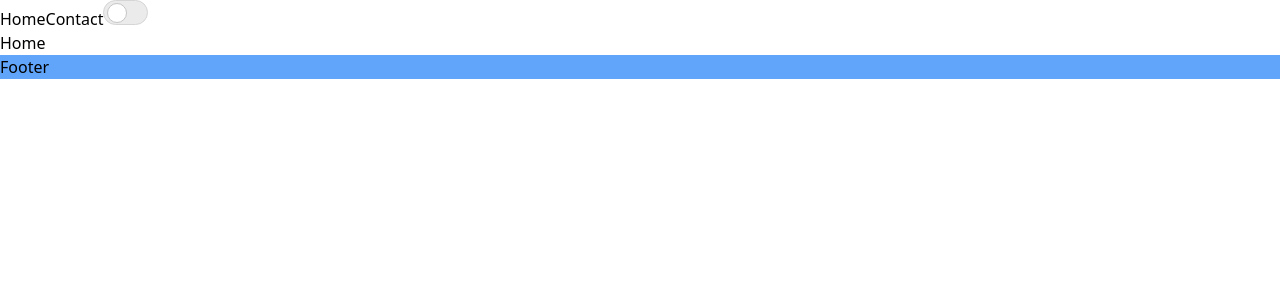
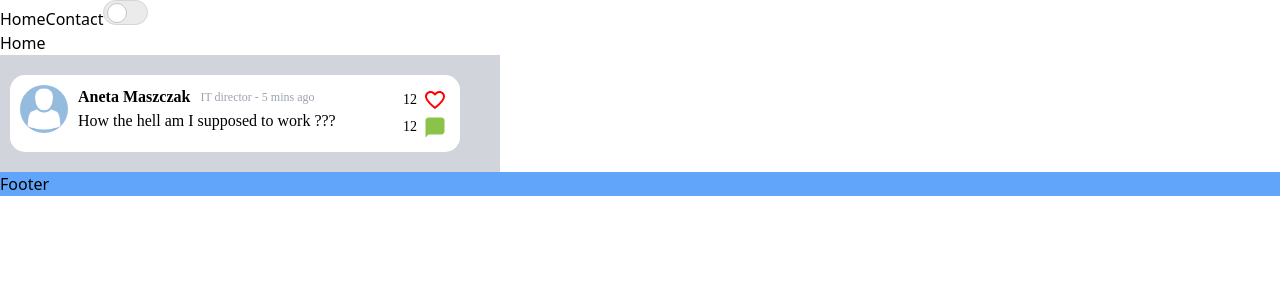
Before and after one commit to Clanhouse/watercooler-app, a React (Create React App) app in the folder frontend/: page / in a window 1280 px wide. Shown: the top 300 px of the page. Built offline with nearby package versions, Linux system fonts and the light colour scheme; no server answers.

Commit message:
update Card structure

```diff
--- a/frontend/src/components/Card/Card.js
+++ b/frontend/src/components/Card/Card.js
@@ -1,8 +1,8 @@
+// import PropTypes from 'prop-types';
 import styles from './card.module.css';
-// import PropTypes from 'prop-types';
 import Avatar from '../Avatar/Avatar';
-import CardContent from './CardContent';
-import CardIconsContainer from './CardIconsContainer';
+import CardContent from './CardContent/CardContent';
+import CardUserReactions from './CardUserReactions/CardUserReactions';
 
 const Card = () => {
   return (
@@ -11,7 +11,7 @@ const Card = () => {
         <header className={styles.card__header}>
           <Avatar size="large" />
           <CardContent />
-          <CardIconsContainer />
+          <CardUserReactions />
         </header>
       </div>
     </div>
--- a/frontend/src/components/Card/cardContent.module.css
+++ b/frontend/src/components/Card/CardContent/cardContent.module.css
@@ -13,14 +13,12 @@
 }
 
 .cardContent__userName {
-  @apply text-base font-semibold;
+  @apply text-base  font-semibold;
 }
 
 .cardContent__userPosition {
-  @apply text-xs font-extralight;
-  display: block;
+  @apply text-xs text-gray-400;
   margin-left: 10px;
-  padding-top: 2px;
 }
 
 .cardContent__text {
--- a/frontend/src/components/Card/CardIconsContainer.js
+++ /dev/null
@@ -1,15 +0,0 @@
-import styles from './cardIconsContainer.module.css';
-
-import { ReactComponent as SpeechIcon } from '../../assets/speechIcon.svg';
-
-const CardIconsContainer = () => {
-  return (
-    <div className={styles.cardIconsContainer}>
-      <div className={styles.cardIconsContainer__icon}>
-        <SpeechIcon /> 12
-      </div>
-    </div>
-  );
-};
-
-export default CardIconsContainer;
--- /dev/null
+++ b/frontend/src/components/Card/CardUserReactions/CardUserReactions.js
@@ -0,0 +1,23 @@
+import styles from './cardUserReactions.module.css';
+
+import { ReactComponent as SpeechIcon } from '../../../assets/speechIcon.svg';
+import { ReactComponent as LoveIconOutlined } from '../../../assets/love_icon_outlined.svg';
+
+const CardUserReactions = () => {
+  return (
+    <div className={styles.cardIconsContainer}>
+      <div className={styles.cardIconsContainer__icon}>
+        <span className={styles.cardIconsContainer__value}>12</span>
+        <LoveIconOutlined
+          className={`${styles.icon} ${styles.loveIcon}`}
+        />{' '}
+      </div>
+      <div className={styles.cardIconsContainer__icon}>
+        <span className={styles.cardIconsContainer__value}>12</span>{' '}
+        <SpeechIcon className={styles.icon} />
+      </div>
+    </div>
+  );
+};
+
+export default CardUserReactions;
--- /dev/null
+++ b/frontend/src/components/Card/CardUserReactions/cardUserReactions.module.css
@@ -0,0 +1,26 @@
+.cardIconsContainer {
+  @apply text-sm;
+  min-width: 60px;
+  font-family: inherited;
+}
+
+.cardIconsContainer__icon {
+  display: flex;
+  align-items: center;
+  justify-content: flex-end;
+  margin: 3px 0;
+}
+
+.icon {
+  cursor: pointer;
+  margin: 0 3px;
+  transform: translateX(0);
+}
+
+.loveIcon {
+  fill: red;
+}
+
+.cardIconsContainer__value {
+  margin-right: 3px;
+}
--- /dev/null
+++ b/frontend/src/components/Card/assets/cardData.js
@@ -0,0 +1,11 @@
+export const cardData = {
+  id: 123243212,
+  user: 'Aneta Maszczak',
+  possition: 'IT director',
+  postTime: '2021-09-01 20:43:23',
+  likes: 12,
+  content: 'How the hell am I supposed to work???',
+  image: null,
+  link: null,
+  comments: {},
+};
--- a/frontend/src/pages/Home.js
+++ b/frontend/src/pages/Home.js
@@ -1,5 +1,7 @@
 import { Header } from '../components/Header/Header';
 import { Footer } from '../components/Footer/Footer';
+import Card from '../components/Card/Card';
+import { cardData } from '../components/Card/assets/cardData';
 
 export const Home = () => (
   <>
@@ -7,6 +9,8 @@ export const Home = () => (
     <main>
       <h1>Home</h1>
     </main>
+    <Card cardData={cardData} />
+
     <Footer />
   </>
 );
```
Also changed, not shown: frontend/src/components/Card/cardIconsContainer.module.css (deleted, +0 -7 lines), frontend/src/assets/love_icon_outlined.svg, frontend/src/components/Card/CardContent/CardContent.js (renamed from frontend/src/components/Card/CardContent.js).
